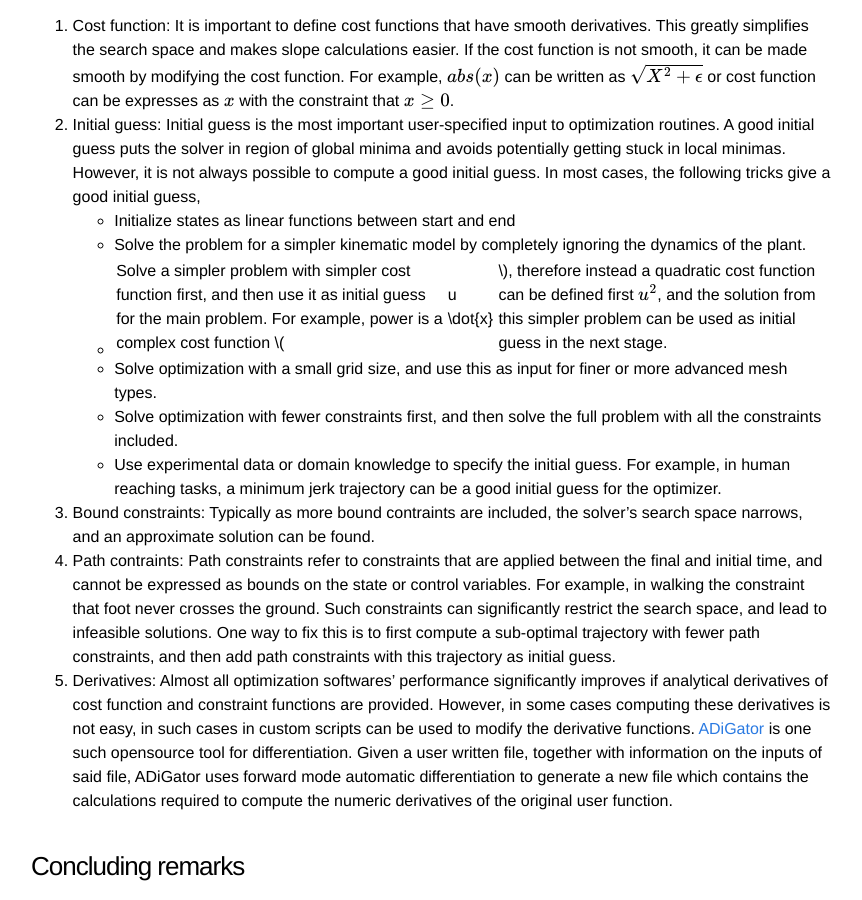
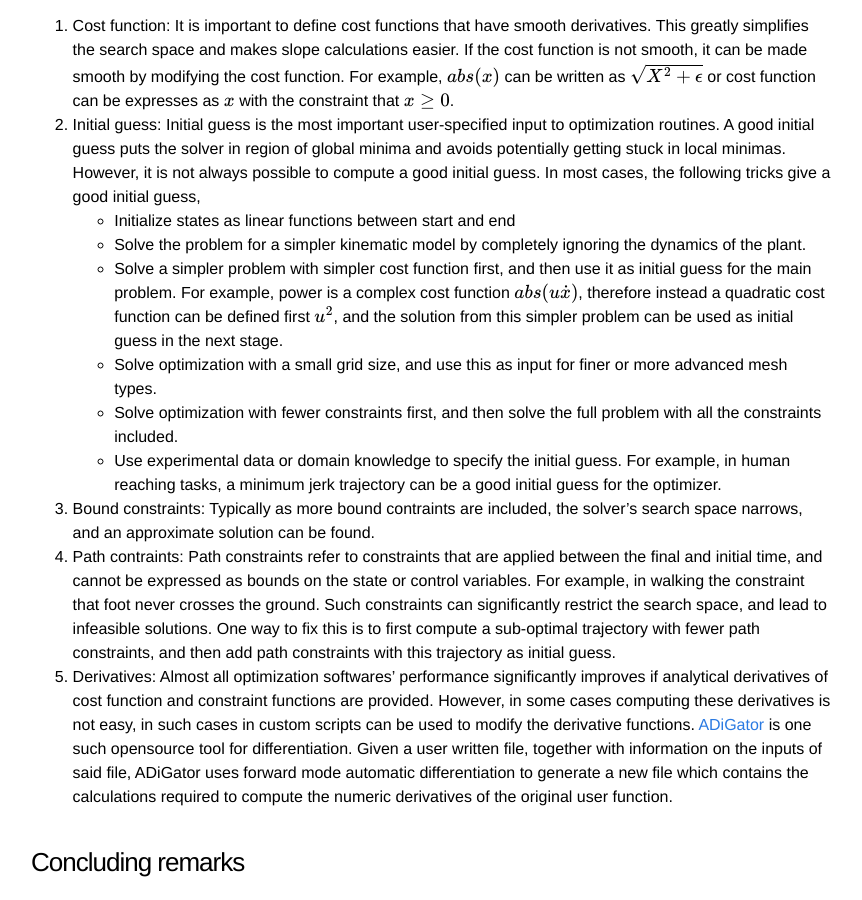
Before and after one commit to mec560sbu/mec560sbu.github.io, a Jekyll site: the page built from _posts/2016-09-30-direct_collocation.markdown, in a window 1280 px wide and 900 px high, scrolled down 18010 px. Shown: the whole window, without its empty margins (209-1071 px from the left). Built offline with Jekyll 4.4.1, drawn with Linux system fonts in a browser that asks for light colours; formulas are drawn with MathJax 3; comment, search, counter and statistics services are not loaded.

Commit message:
fixed abs

```diff
--- a/_posts/2016-09-30-direct_collocation.markdown
+++ b/_posts/2016-09-30-direct_collocation.markdown
@@ -541,7 +541,7 @@ It is important to frame the nonlinear programming problem appropriately. An ill
 2. Initial guess: Initial guess is the most important user-specified input to optimization routines. A good initial guess puts the solver in region of global minima and avoids potentially getting stuck in local minimas. However, it is not always possible to compute a good initial guess. In most cases, the following tricks give a good initial guess,
     - Initialize states as linear functions between start and end
     - Solve the problem for a simpler kinematic model by completely ignoring the dynamics of the plant.
-    - Solve a simpler problem with simpler cost function first, and then use it as initial guess for the main problem. For example, power is a complex cost function \\( |u \dot{x}| \\), therefore instead a quadratic cost function can be defined first \\( u^2 \\), and the solution from this simpler problem can be used as initial guess in the next stage.
+    - Solve a simpler problem with simpler cost function first, and then use it as initial guess for the main problem. For example, power is a complex cost function \\( abs(u \dot{x}) \\), therefore instead a quadratic cost function can be defined first \\( u^2 \\), and the solution from this simpler problem can be used as initial guess in the next stage.
     - Solve optimization with a small grid size, and use this as input for finer or more advanced mesh types.
     - Solve optimization with fewer constraints first, and then solve the full problem with all the constraints included.
     - Use experimental data or domain knowledge to specify the initial guess. For example, in human reaching tasks, a minimum jerk trajectory can be a good initial guess for the optimizer.
```
